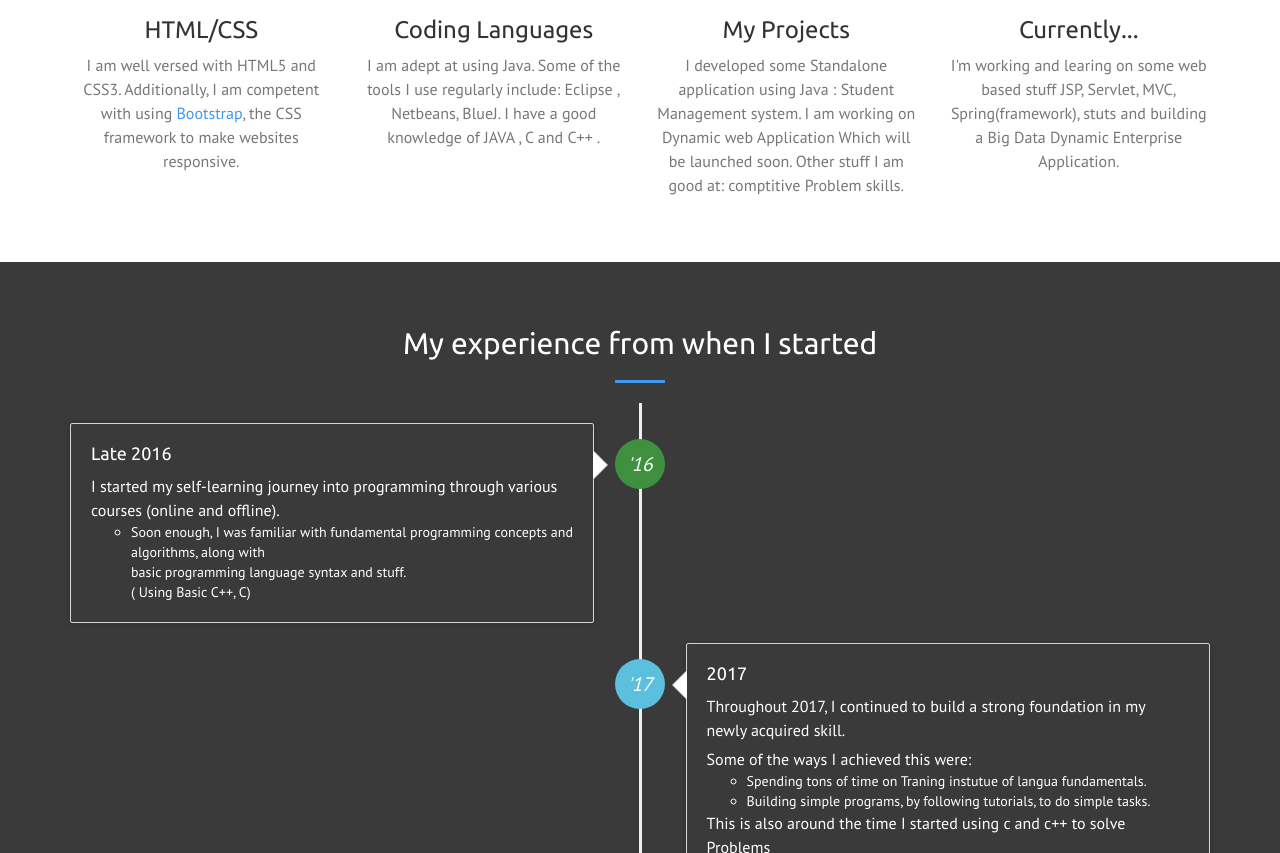
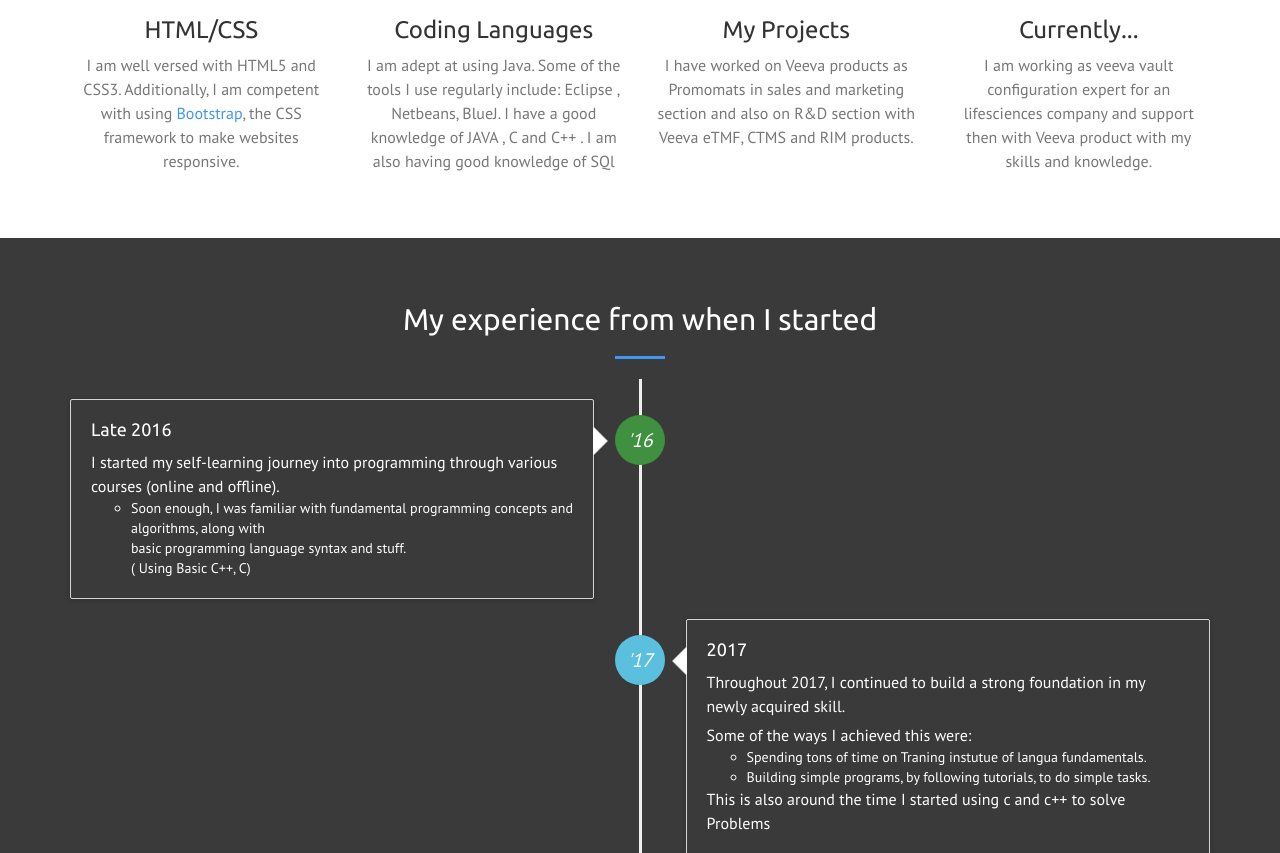
Before and after one commit to rockzshiva99/rockzshiva99.gitub.io, a plain HTML site: page index.html in a window 1280 px wide. Shown: the part 1382-2235 px from the top of the page. Drawn offline with nearby package versions, Linux system fonts and the light colour scheme; some packages are replaced by stand-ins of ours; a script that the page names is missing; a web font is replaced by a local one.

Commit message:
Update index.html

```diff
--- a/index.html
+++ b/index.html
@@ -141,21 +141,21 @@ Personal Website,
                     <div class="service-box">
                         <i class="fa fa-5x fa-code sr-icons"></i>
                         <h3>Coding Languages</h3>
-                        <p class="text-muted">I am adept at using Java. Some of the tools I use regularly include: Eclipse , Netbeans, BlueJ. I have a good knowledge of JAVA , C and C++ . </p>
+                        <p class="text-muted">I am adept at using Java. Some of the tools I use regularly include: Eclipse , Netbeans, BlueJ. I have a good knowledge of JAVA , C and C++ . I am also having good knowledge of SQl </p>
                     </div>
                 </div>
                 <div class="col-lg-3 col-md-6 text-center">
                     <div class="service-box">
                         <i class="fa fa-5x fa-android sr-icons"></i>
                         <h3>My Projects</h3>
-                        <p class="text-muted">I developed some Standalone application using Java : Student Management system. I am working on Dynamic web Application Which will be launched soon. Other stuff I am good at: comptitive Problem skills.</p>
+                        <p class="text-muted">I have worked on Veeva products as Promomats in sales and marketing section and also on R&D section with Veeva eTMF, CTMS and RIM products.</p>
                     </div>
                 </div>
                 <div class="col-lg-3 col-md-6 text-center">
                     <div class="service-box">
                         <i class="fa fa-5x fa-clock-o sr-icons"></i>
                         <h3>Currently...</h3>
-                        <p class="text-muted">I'm working and learing on some web based stuff JSP, Servlet, MVC, Spring(framework), stuts  and building a Big Data Dynamic Enterprise Application. </p>
+                        <p class="text-muted"> I am working as veeva vault configuration expert for an lifesciences company and support then with Veeva product with my skills and knowledge. </p>
                     </div>
                 </div>
             </div>
```
